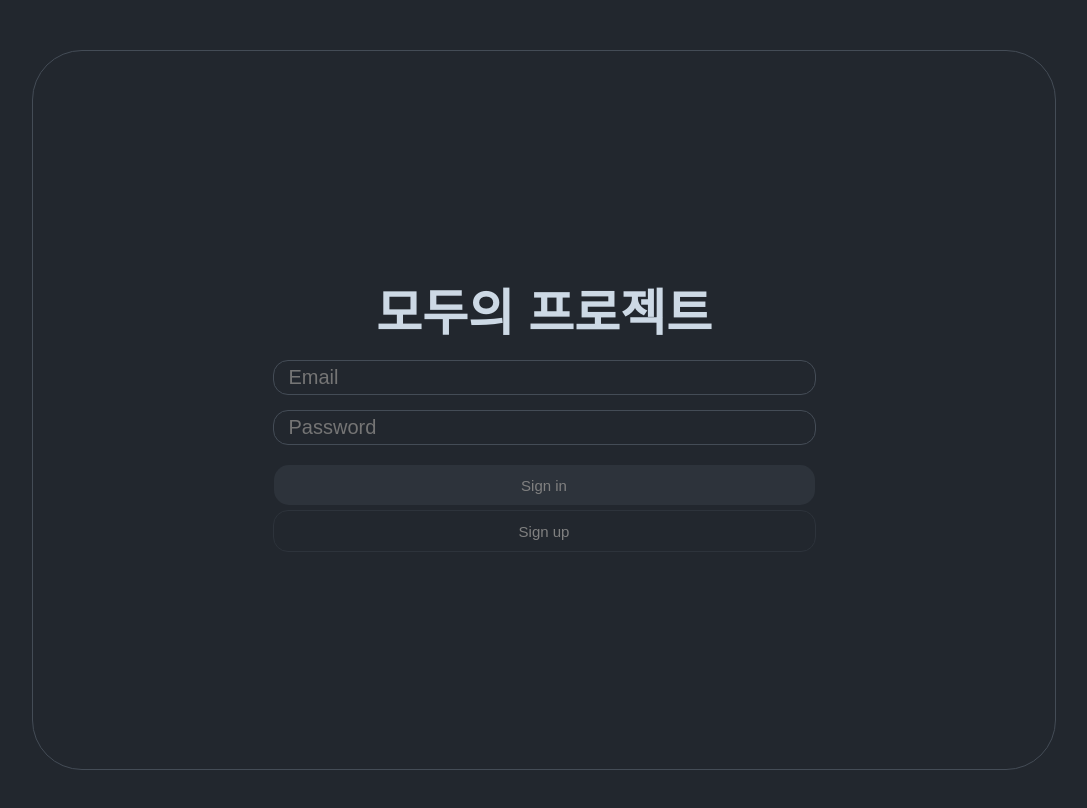
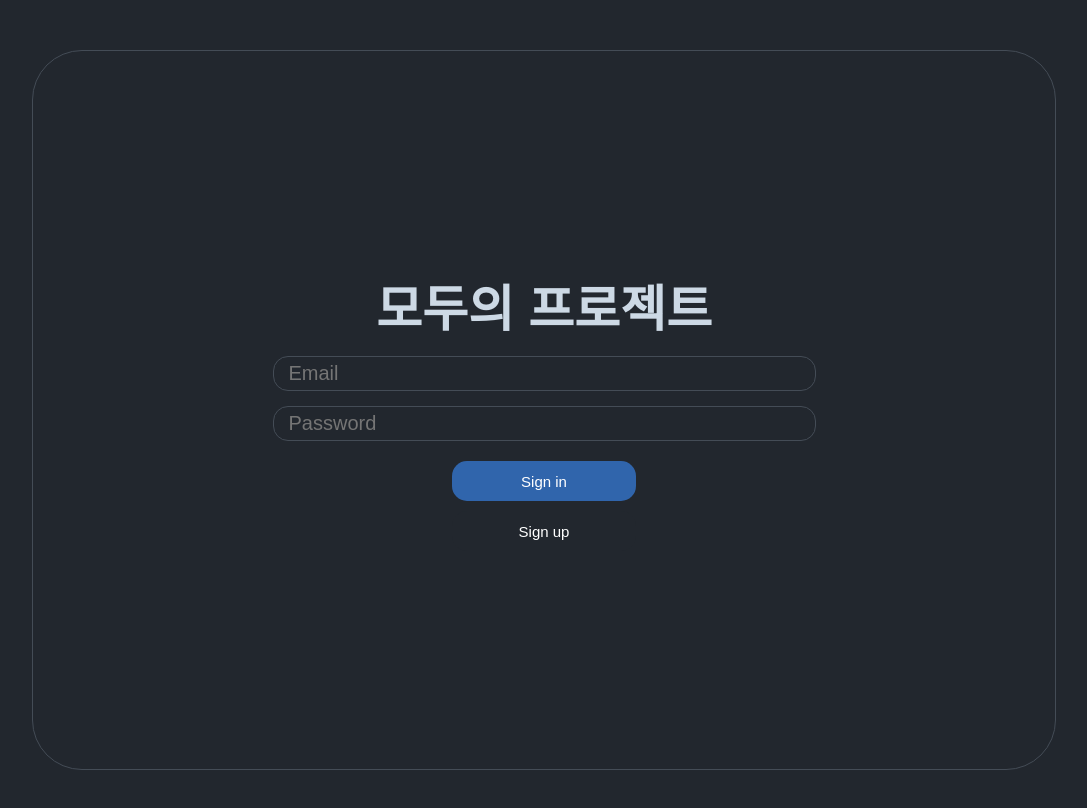
Before and after one commit to Hyeon-Uk/Everyones_Projects, a React (Create React App) app in the folder react-client/: page / in a window 1280 px wide. Shown: the top 808 px of the page, without its empty margins (96-1183 px from the left). Built offline with nearby package versions, Linux system fonts and the light colour scheme.

Commit message:
LoginForm Animation Apply

```diff
--- a/react-client/src/Constants.jsx
+++ b/react-client/src/Constants.jsx
@@ -7,7 +7,9 @@ const Color={
     secondary:"#2d333b",
     tertiary:"#cdd9e5",
     border:"#444c56",
-    text:"#cdd9e5"
+    text:"#cdd9e5",
+    matteblue:"#3065ac",
+    mattered:"#9b111e"
 }
 
 module.exports = {Color,Server};
--- a/react-client/src/components/LoginForm.jsx
+++ b/react-client/src/components/LoginForm.jsx
@@ -25,40 +25,40 @@ const Form=styled.div`
 `
 
 const Input=styled.input`
+    ${props=>
+    props.view===true?`
     width:100%;
     border:1px solid ${Color.border};
     border-radius:15px;
     padding:5px 15px;
     margin-bottom:15px;
+    font-size:20px;`
+    :
+    `
     font-size:20px;
+    width:0px;
+    height:0px;
+    display:inline-block;
+    `
+    }
+
+    transition:all ease 0.5s;
 `
 
 const SubmitButton=styled.input`
-    width:100%;
+    width:30%;
     height:30px;
     padding:5px 15px;
     font-size:15px;
     text-align:center;
     border-radius:15px;
-    background-color:${Color.secondary};
-    color:gray;
+
+    background-color:${props=> props.color==="blue"?Color.matteblue:Color.primary};
+
+    color:white;
     cursor:pointer;
     margin:5px 0px;
-    transition:all ease 2s;
-`
-
-const ToggleBox=styled.input`
-    width:100%;
-    height:30px;
-    padding:5px 15px;
-    font-size:15px;
-    text-align:center;
-    border:1px solid ${Color.secondary};
-    border-radius:15px;
-    background-color:${Color.primary};
-    color:gray;
-    cursor:pointer;
-    transition:all ease 2s;
+    transition:all ease-out 0.3s;
 `
 
 const Warning=styled.span`
@@ -149,11 +149,19 @@ const LoginForm = ({setUser}) => {
             }
         }
     }
-    const toggleSignIn=(e)=>{
+    const act=(e)=>{
         if(signIn){
+            if(e.target.value==="Sign in"){
+                Login();
+                return;
+            }
             setSignIn(false);
         }
         else{
+            if(e.target.value==="Sign up"){
+                Join();
+                return;
+            }
             setSignIn(true);
         }
         setEmail("");
@@ -169,21 +177,21 @@ const LoginForm = ({setUser}) => {
         <Box>
         <Text>모두의 프로젝트</Text>
         <Form>
-            <Input type="email" value={email} placeholder="Email" onChange={onEmailChange} required></Input>
-            <Input type="password" value={password} placeholder="Password" onChange={onPassChange} required></Input>
-            {signIn?
-            <>
-            <SubmitButton type="button" value="Sign in" onClick={Login}></SubmitButton>
-            <ToggleBox type="button" value="Sign up" onClick={toggleSignIn}></ToggleBox>
-            </>
-            :
-            <>
-             <Input type="password" value={passwordCheck} placeholder="PasswordCheck" onChange={onPassCheckChange} required></Input>
-            <Input type="text" value={nick} placeholder="NickName" onChange={onNickChange} required></Input>
-            <ToggleBox type="button" value="Sign in" onClick={toggleSignIn}></ToggleBox>
-            <SubmitButton type="button" value="Sign up" onClick={Join}></SubmitButton>
-            </>
-            }
+            <Input type="email" value={email} placeholder="Email" onChange={onEmailChange} required view={true}></Input>
+            <Input type="password" value={password} placeholder="Password" onChange={onPassChange} required view={true}></Input>
+            <Input
+            type="password"
+            value={passwordCheck}
+             placeholder="PasswordCheck"
+             onChange={onPassCheckChange}
+            required={!signIn?true:false}
+            view={!signIn?true:false}>
+
+             </Input>
+            <Input type="text" value={nick} placeholder="NickName" onChange={onNickChange}required={!signIn?true:false}
+            view={!signIn?true:false}></Input>
+            <SubmitButton type="button" value="Sign in" onClick={act} color={signIn?"blue":""}></SubmitButton>
+            <SubmitButton type="button" value="Sign up" onClick={act} color={!signIn?"blue":""}></SubmitButton>
             <Warning>{state}</Warning>
         </Form>
         </Box>
```
